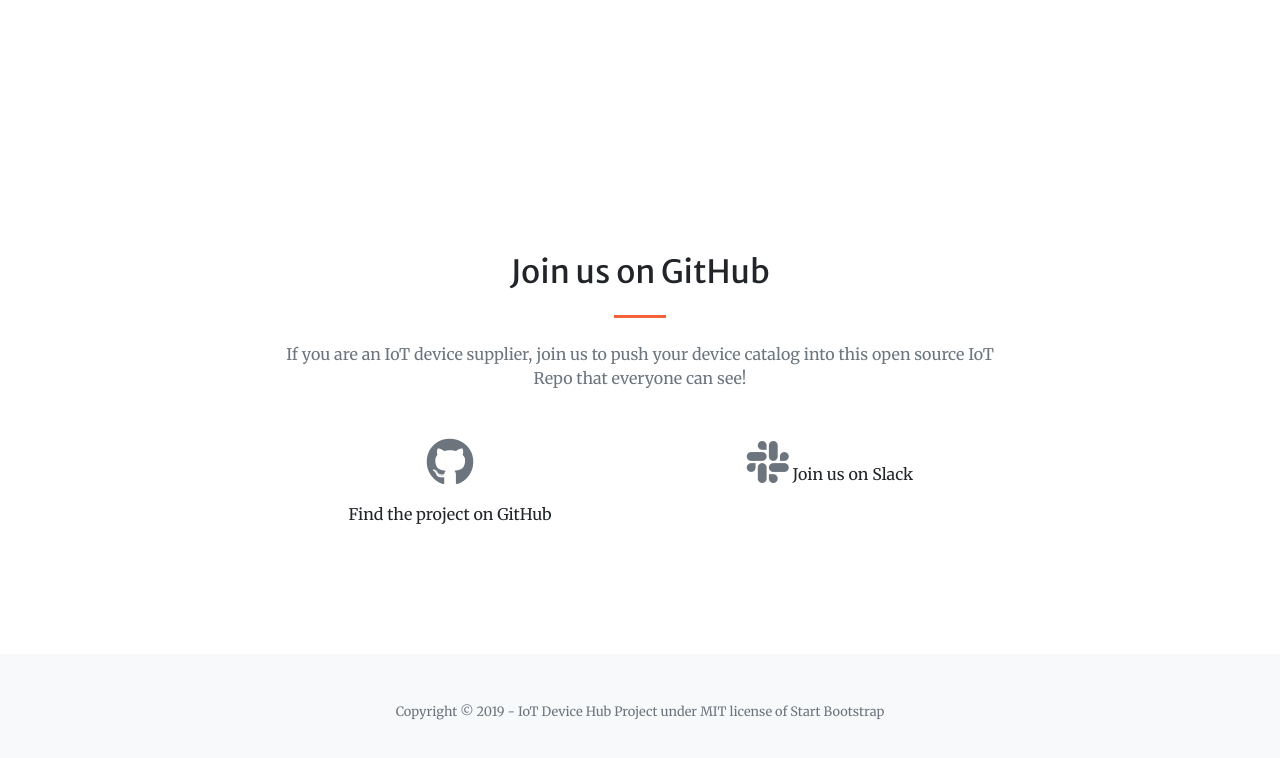
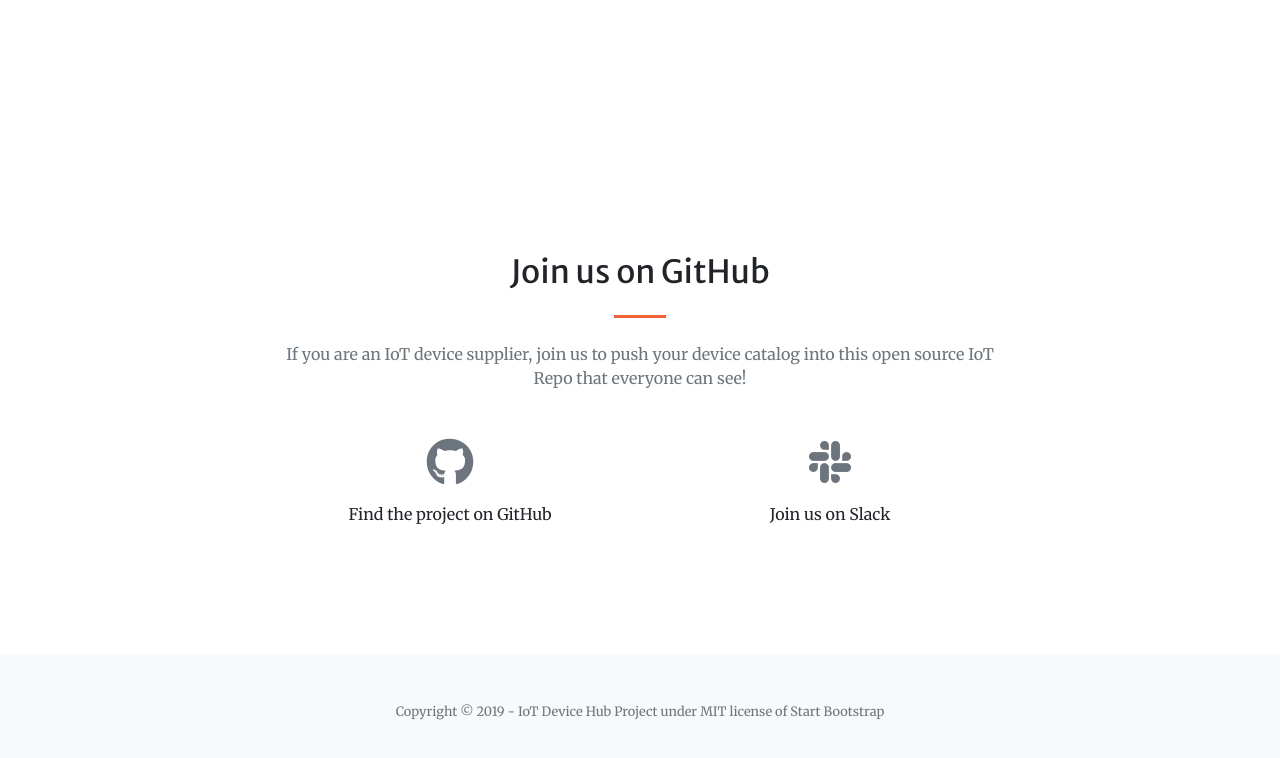
Before and after one commit to iot-device-hub/iot-device-hub.github.io, a website with bundled scripts: page index.html in a window 1280 px wide. Shown: the part 1743-2501 px from the top of the page. Built offline with nearby package versions, Linux system fonts and the light colour scheme.

Commit message:
Update index.html

```diff
--- a/index.html
+++ b/index.html
@@ -234,7 +234,7 @@
           <a href="https://join.slack.com/t/iot-device-hub/shared_invite/enQtNjY4MzQyMjM5MjcwLTVlYzQ0MWMxMjgyMzI3YjU5NWM3Zjk3NWQ1NTM4NTgzOWFhYTliOTAyYjExZTAzOTUxZjkxZWY1NjM2YmUzMmQ">
             <i class="fab fa-slack fa-3x mb-3 text-muted"></i>
           </a>
-          <a>Join us on Slack</a>
+          <div>Join us on Slack</div>
         </div>
       </div>
     </div>
```
